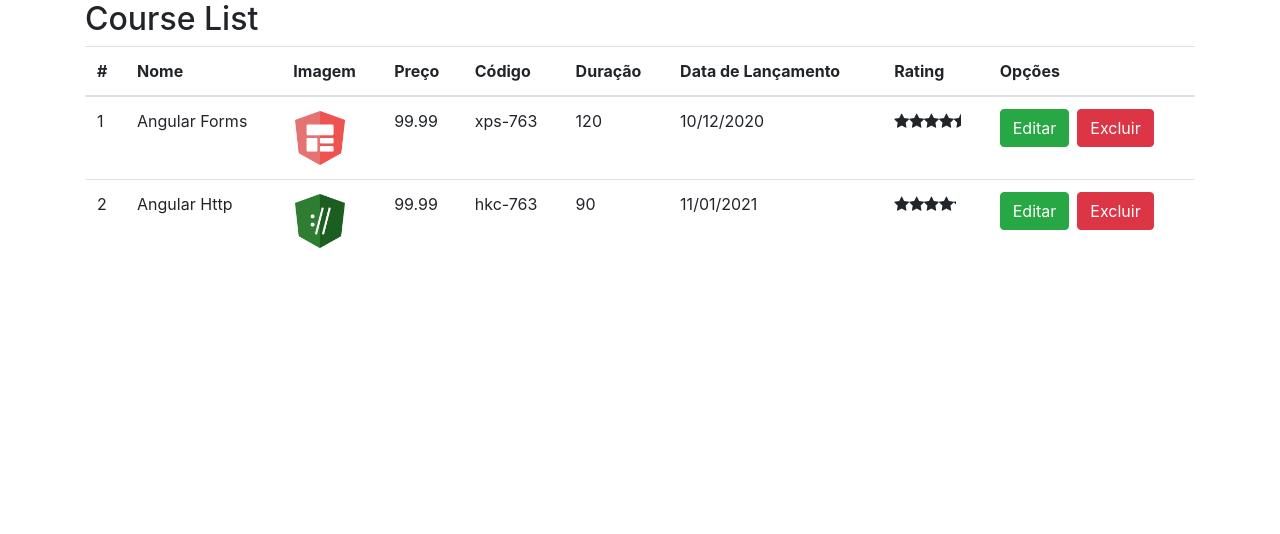
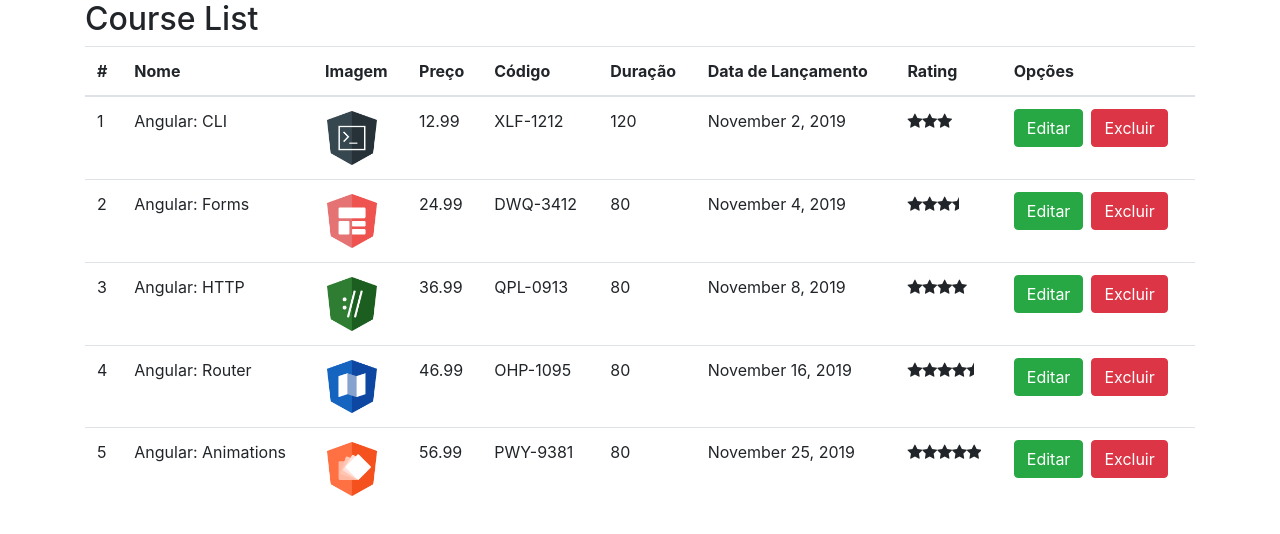
Before and after one commit to wslmacieira/course-manager, an Angular app: page / in a window 1280 px wide. Shown: the top 534 px of the page. Built offline with nearby package versions, Linux system fonts and the light colour scheme.

Commit message:
cria course.service

```diff
--- a/src/app/courses/course-list.component.ts
+++ b/src/app/courses/course-list.component.ts
@@ -1,5 +1,6 @@
 import { Component, OnInit } from '@angular/core';
 import { Course } from './course';
+import { CourseService } from './course.service';
 
 @Component({
   selector: 'app-course-list',
@@ -12,29 +13,12 @@
   imagemLargura = 50;
   imagemMargem = 2;
 
+  constructor(private service: CourseService) {
+
+  }
+
   ngOnInit(): void {
-    this.courses = [
-      {
-        id: 1,
-        name: 'Angular Forms',
-        imageUrl: '../../assets/images/forms.png',
-        price: 99.99,
-        code: 'xps-763',
-        duration: 120,
-        rating: 4.5,
-        releaseDate: '10/12/2020'
-      },
-      {
-        id: 2,
-        name: 'Angular Http',
-        imageUrl: '../../assets/images/http.png ',
-        price: 99.99,
-        code: 'hkc-763',
-        duration: 90,
-        rating: 4.2,
-        releaseDate: '11/01/2021'
-      }
-    ];
+    this.courses = this.service.getAll();
   }
 
 }
--- /dev/null
+++ b/src/app/courses/course.service.ts
@@ -0,0 +1,70 @@
+import { Injectable } from '@angular/core';
+import { Course } from './course';
+
+@Injectable({
+  providedIn: 'root'
+})
+export class CourseService {
+
+  getAll(): Course[] {
+    return COURSES;
+  }
+}
+
+const COURSES: Course[] = [
+  {
+      id: 1,
+      name: 'Angular: CLI',
+      releaseDate: 'November 2, 2019',
+      description: 'Neste curso, os alunos irão obter um grande conhecimento nos principais recursos do CLI.',
+      duration: 120,
+      code: 'XLF-1212',
+      rating: 3,
+      price: 12.99,
+      imageUrl: '/assets/images/cli.png',
+  },
+  {
+      id: 2,
+      name: 'Angular: Forms',
+      releaseDate: 'November 4, 2019',
+      description: 'Neste curso, os alunos irão obter um conhecimento aprofundado sobre os recursos disponíveis no módulo de Forms.',
+      duration: 80,
+      code: 'DWQ-3412',
+      rating: 3.5,
+      price: 24.99,
+      imageUrl: '/assets/images/forms.png',
+  },
+  {
+      id: 3,
+      name: 'Angular: HTTP',
+      releaseDate: 'November 8, 2019',
+      description: 'Neste curso, os alunos irão obter um conhecimento aprofundado sobre os recursos disponíveis no módulo de HTTP.',
+      duration: 80,
+      code: 'QPL-0913',
+      rating: 4.0,
+      price: 36.99,
+      imageUrl: '/assets/images/http.png',
+  },
+  {
+      id: 4,
+      name: 'Angular: Router',
+      releaseDate: 'November 16, 2019',
+      description: 'Neste curso, os alunos irão obter um conhecimento aprofundado sobre os recursos disponíveis no módulo de Router.',
+      duration: 80,
+      code: 'OHP-1095',
+      rating: 4.5,
+      price: 46.99,
+      imageUrl: '/assets/images/router.png',
+  },
+  {
+      id: 5,
+      name: 'Angular: Animations',
+      releaseDate: 'November 25, 2019',
+      description: 'Neste curso, os alunos irão obter um conhecimento aprofundado sobre os recursos disponíveis sobre Animation.',
+      duration: 80,
+      code: 'PWY-9381',
+      rating: 5,
+      price: 56.99,
+      imageUrl: '/assets/images/animations.png',
+  }
+];
--- a/src/app/courses/course.ts
+++ b/src/app/courses/course.ts
@@ -7,4 +7,5 @@
   duration: number;
   rating: number;
   releaseDate: string;
+  description: string;
 }
```
